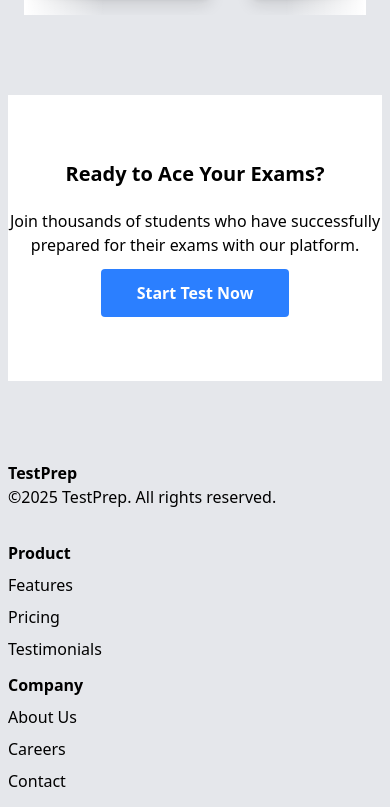
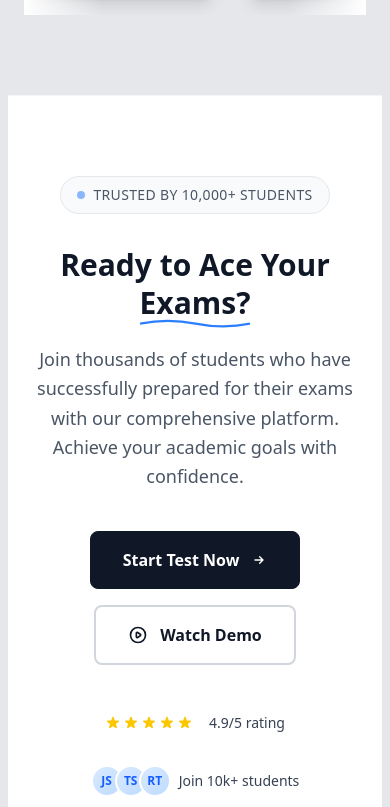
Before and after one commit to fran-897-uinx/CBT-Innovation, a React (Vite) app in the folder cbt-innovation/: page / in a window 390 px wide. Shown: the part 7537-8344 px from the top of the page. Built offline with nearby package versions, Linux system fonts and the light colour scheme.

Commit message:
FIX:  improved CTA component with a premium, shadcn-inspired design

```diff
--- a/cbt-innovation/src/LandPage/CTA/CTA.jsx
+++ b/cbt-innovation/src/LandPage/CTA/CTA.jsx
@@ -1,11 +1,116 @@
 const CTA = () => {
     return (
-        <div className="bg-white w-full py-16 text-center">
-            <h1 className="font-bold text-[20px] sm:text-[30px] md:text-3xl mb-5">Ready to Ace Your Exams?</h1>
-            <p>Join thousands of students who have successfully prepared for their exams with our platform.</p>
-            <button className="bg-blue-500 mt-3 py-3 px-9 text-white font-bold rounded cursor-pointer">Start Test Now</button>
+        <div className="bg-white w-full py-20 px-4 text-center border-y border-gray-100">
+            <div className="max-w-4xl mx-auto">
+                {/* Badge */}
+                <div className="inline-flex items-center gap-2 bg-gray-50 border border-gray-200 rounded-full px-4 py-2 mb-8">
+                    <div className="w-2 h-2 bg-blue-500 rounded-full animate-pulse"></div>
+                    <span className="text-sm font-medium text-gray-600 uppercase tracking-wide">
+                        Trusted by 10,000+ Students
+                    </span>
+                </div>
+
+                {/* Main Heading */}
+                <h1 className="font-bold text-3xl sm:text-4xl md:text-5xl lg:text-6xl text-gray-900 mb-6 leading-tight">
+                    Ready to Ace Your{' '}
+                    <span className="relative inline-block">
+                        Exams?
+                        <svg
+                            className="absolute -bottom-2 left-0 w-full text-blue-500"
+                            viewBox="0 0 100 10"
+                            preserveAspectRatio="none"
+                        >
+                            <path
+                                d="M0,5 Q25,0 50,5 T100,5"
+                                stroke="currentColor"
+                                strokeWidth="2"
+                                fill="none"
+                            />
+                        </svg>
+                    </span>
+                </h1>
+
+                {/* Subtitle */}
+                <p className="text-lg sm:text-xl text-gray-600 max-w-2xl mx-auto mb-10 leading-relaxed">
+                    Join thousands of students who have successfully prepared for their exams
+                    with our comprehensive platform. Achieve your academic goals with confidence.
+                </p>
+
+                {/* CTA Buttons */}
+                <div className="flex flex-col sm:flex-row gap-4 justify-center items-center mb-12">
+                    <button className="
+                        bg-gray-900 text-white font-semibold py-4 px-8 rounded-lg
+                        border border-gray-900
+                        hover:bg-gray-800 hover:border-gray-800
+                        active:bg-gray-700 active:scale-95
+                        transition-all duration-200
+                        cursor-pointer
+                        flex items-center gap-3
+                        group
+                    ">
+                        <span>Start Test Now</span>
+                        <svg
+                            className="w-4 h-4 group-hover:translate-x-1 transition-transform duration-200"
+                            fill="none"
+                            stroke="currentColor"
+                            viewBox="0 0 24 24"
+                        >
+                            <path strokeLinecap="round" strokeLinejoin="round" strokeWidth={2} d="M13 7l5 5m0 0l-5 5m5-5H6" />
+                        </svg>
+                    </button>
+
+                    <button className="
+                        text-gray-900 font-semibold py-4 px-8 rounded-lg
+                        border-2 border-gray-300
+                        hover:border-gray-400 hover:bg-gray-50
+                        active:bg-gray-100 active:scale-95
+                        transition-all duration-200
+                        cursor-pointer
+                        flex items-center gap-3
+                    ">
+                        <svg className="w-5 h-5" fill="none" stroke="currentColor" viewBox="0 0 24 24">
+                            <path strokeLinecap="round" strokeLinejoin="round" strokeWidth={2} d="M14.752 11.168l-3.197-2.132A1 1 0 0010 9.87v4.263a1 1 0 001.555.832l3.197-2.132a1 1 0 000-1.664z" />
+                            <path strokeLinecap="round" strokeLinejoin="round" strokeWidth={2} d="M21 12a9 9 0 11-18 0 9 9 0 0118 0z" />
+                        </svg>
+                        <span>Watch Demo</span>
+                    </button>
+                </div>
+
+                {/* Social Proof */}
+                <div className="flex flex-col sm:flex-row items-center justify-center gap-8 text-sm text-gray-500">
+                    <div className="flex items-center gap-4">
+                        {/* Rating Stars */}
+                        <div className="flex gap-0.5">
+                            {[...Array(5)].map((_, i) => (
+                                <svg key={i} className="w-4 h-4 text-yellow-400 fill-current" viewBox="0 0 20 20">
+                                    <path d="M9.049 2.927c.3-.921 1.603-.921 1.902 0l1.07 3.292a1 1 0 00.95.69h3.462c.969 0 1.371 1.24.588 1.81l-2.8 2.034a1 1 0 00-.364 1.118l1.07 3.292c.3.921-.755 1.688-1.54 1.118l-2.8-2.034a1 1 0 00-1.175 0l-2.8 2.034c-.784.57-1.838-.197-1.539-1.118l1.07-3.292a1 1 0 00-.364-1.118L2.98 8.72c-.783-.57-.38-1.81.588-1.81h3.461a1 1 0 00.951-.69l1.07-3.292z" />
+                                </svg>
+                            ))}
+                        </div>
+                        <span className="font-medium text-gray-700">4.9/5 rating</span>
+                    </div>
+
+                    <div className="hidden sm:block w-px h-6 bg-gray-300"></div>
+
+                    <div className="flex items-center gap-2">
+                        <div className="flex -space-x-2">
+                            {[...Array(3)].map((_, i) => (
+                                <div
+                                    key={i}
+                                    className="w-8 h-8 bg-gradient-to-br from-blue-100 to-blue-200 border-2 border-white rounded-full flex items-center justify-center"
+                                >
+                                    <span className="text-xs font-bold text-blue-600">
+                                        {['JS', 'TS', 'RT'][i]}
+                                    </span>
+                                </div>
+                            ))}
+                        </div>
+                        <span className="font-medium text-gray-700">Join 10k+ students</span>
+                    </div>
+                </div>
+            </div>
         </div>
-    )
-}
+    );
+};
 
-export default CTA
+export default CTA;
```
